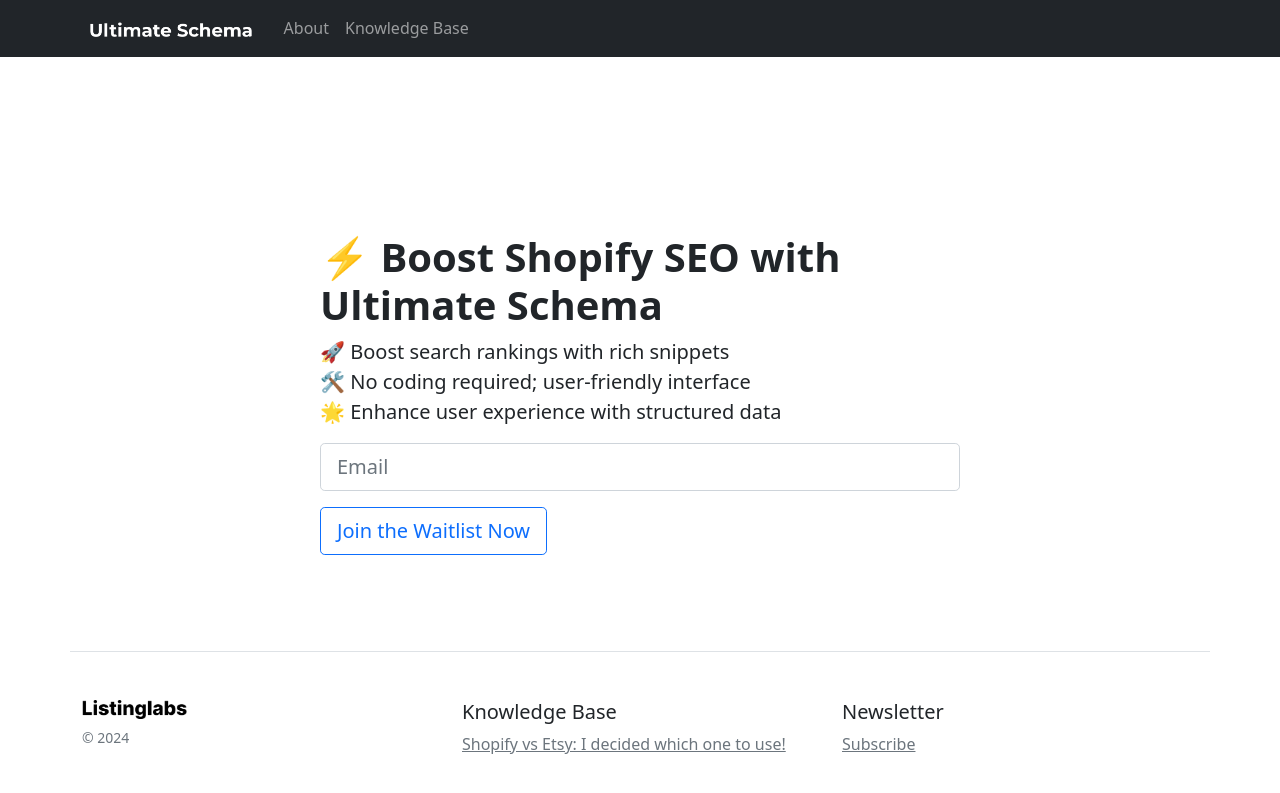
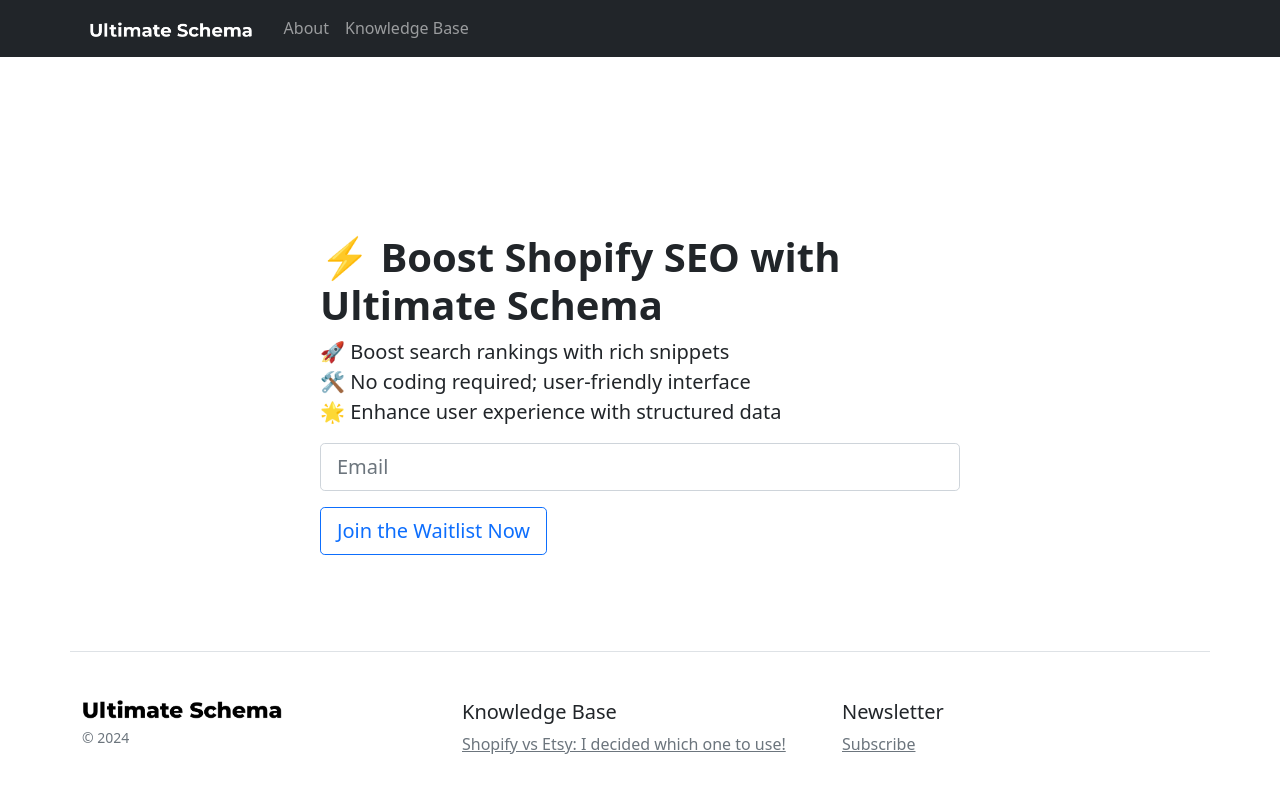
Before and after one commit to ultimateschema/ultimateschema.github.io, a Jekyll site: the page built from index.html, in a window 1280 px wide. Shown: the top 793 px of the page. Built offline with Jekyll 4.4.1, drawn with Linux system fonts in a browser that asks for light colours.

Commit message:
text and logo changes

```diff
--- a/_includes/footer.html
+++ b/_includes/footer.html
@@ -4,7 +4,7 @@
             <div class="row">
                 <div class="col-12 col-md">
                     <a href="{{ '/' | absolute_url }}"><img class="mb-2"
-                            src="/assets/images/black-logo-words.png" alt="" height="19"></a>
+                            src="/assets/images/black-logo-words.webp" alt="" height="19"></a>
                     <small class="d-block mb-3 text-muted">© {{ 'now' | date: "%Y" }}</small>
                 </div>
                 <div class="col-6 col-md">
```
Also changed, not shown: assets/images/black-logo-words.webp (added), 2 other files.
